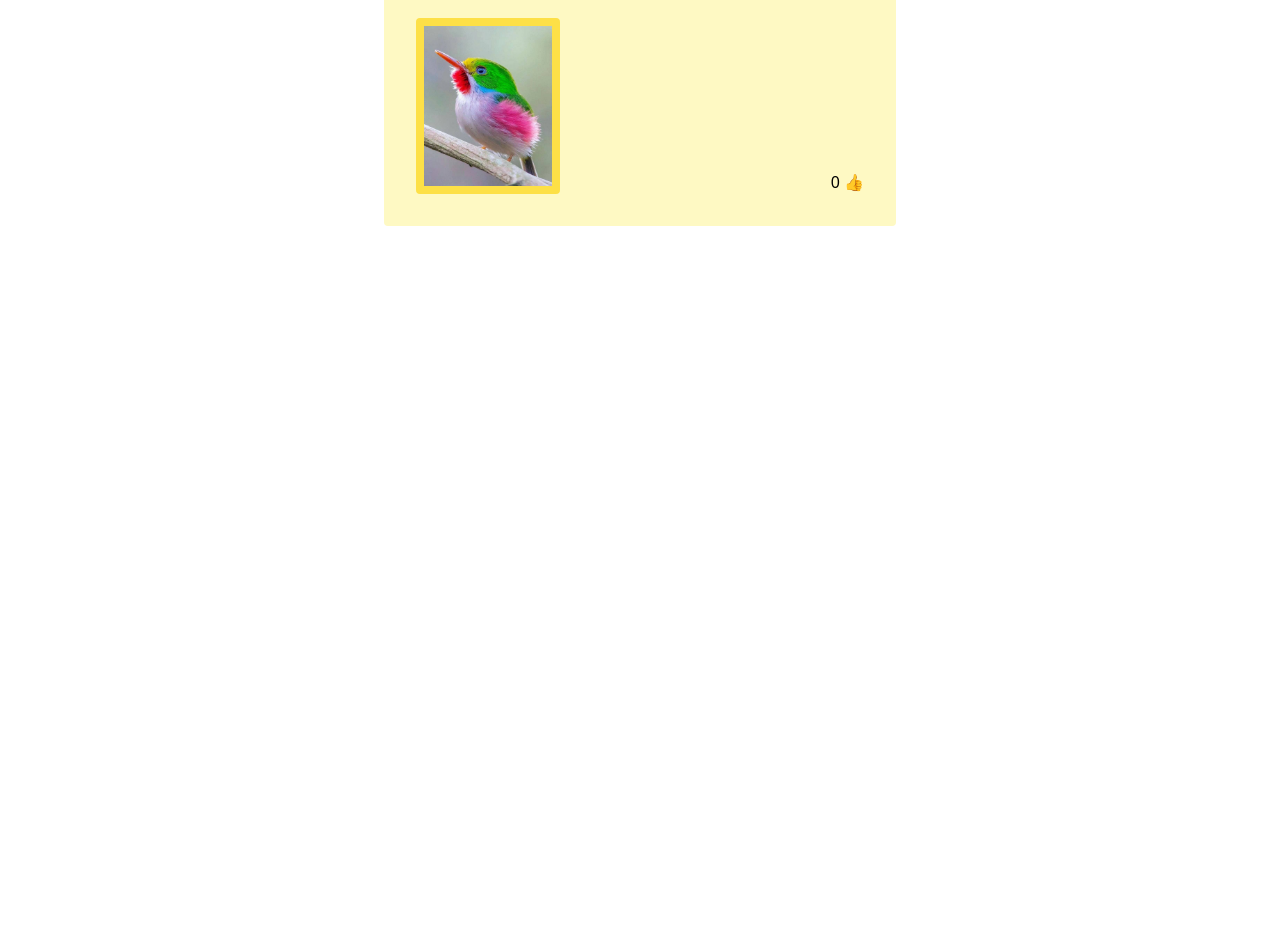
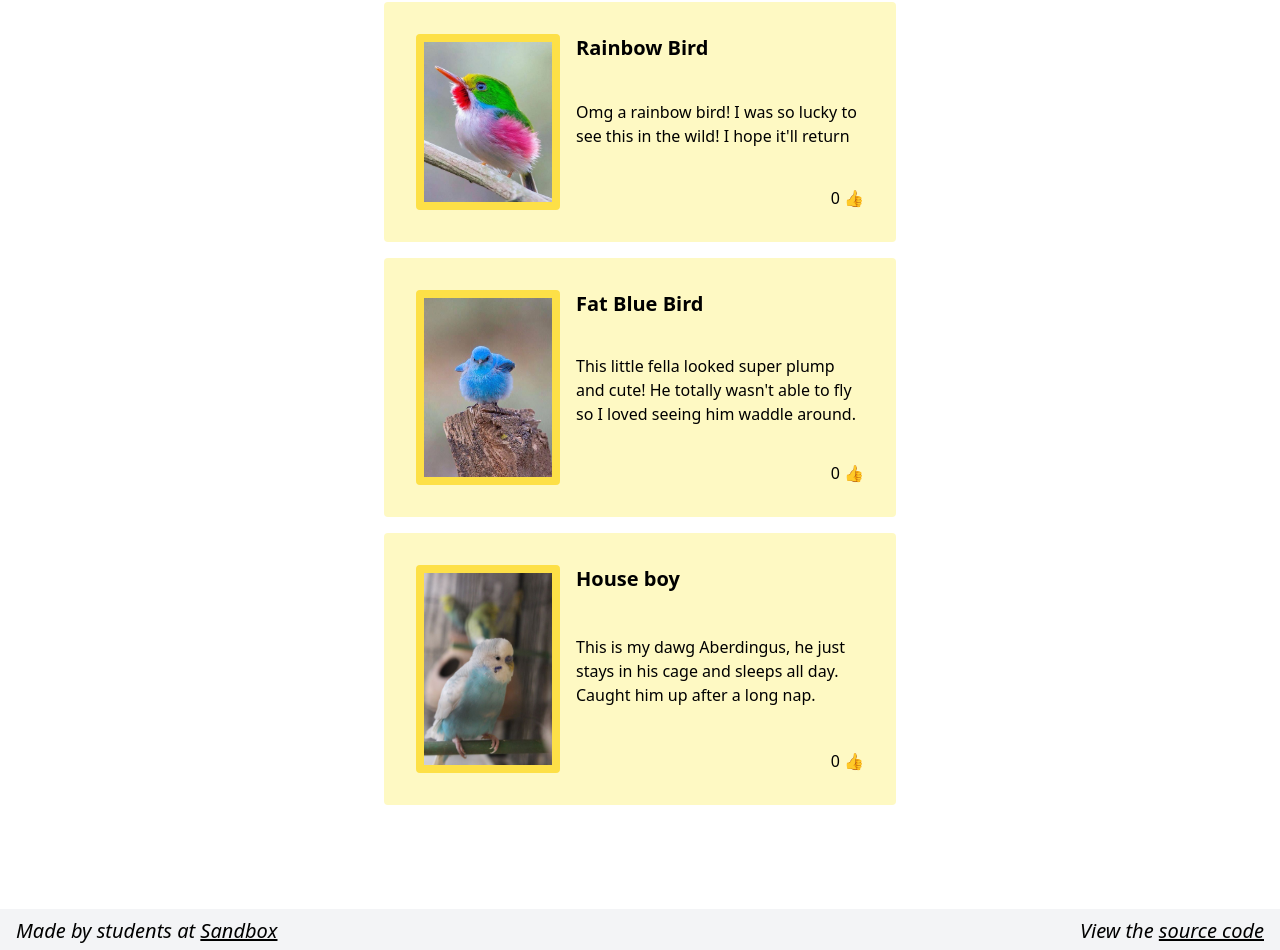
Before and after one commit to banushi-a/f24-frontend-workshop, a React (Vite) app: page / in a window 1280 px wide. Shown: the part 170-1120 px from the top of the page. Before the commit the page ends 852 px from the top, so only its background shows below. Built offline with nearby package versions, Linux system fonts and the light colour scheme.

Commit message:
My Solution

```diff
--- a/src/App.tsx
+++ b/src/App.tsx
@@ -1,5 +1,10 @@
 import BirdPreview from "./components/BirdPreview";
+import Footer from "./components/Footer";
+import Header from "./components/Header";
+
 import Bird1 from "./images/bird1.jpg";
+import Bird2 from "./images/bird2.jpg";
+import Bird3 from "./images/bird3.jpg";
 
 const App = () => {
   /* NOTE:
@@ -8,21 +13,39 @@ const App = () => {
       API which returns some JSON data that we can then parse and use in
       our apps.
   */
-  const posts = [<BirdPreview imageSrc={Bird1} />];
+  const posts = [
+    <BirdPreview
+      imageSrc={Bird1}
+      title={"Rainbow Bird"}
+      desription={
+        "Omg a rainbow bird! I was so lucky to see this in the wild! I hope it'll return"
+      }
+    />,
+    <BirdPreview
+      imageSrc={Bird2}
+      title={"Fat Blue Bird"}
+      desription={
+        "This little fella looked super plump and cute! He totally wasn't able to fly so I loved seeing him waddle around."
+      }
+    />,
+    <BirdPreview
+      imageSrc={Bird3}
+      title={"House boy"}
+      desription={
+        "This is my dawg Aberdingus, he just stays in his cage and sleeps all day. Caught him up after a long nap."
+      }
+    />,
+  ];
 
   return (
     <>
-      <header className="bg-yellow-100 w-screen py-2 px-4">
-        <ul className="text-xl flex justify-between items-center">
-          <li className="text-green-700 text-3xl font-bold">🐣 Chirper</li>
-          <li>{/* TODO: Link here */}</li>
-        </ul>
-      </header>
+      <Header />
       <main className="flex min-h-screen flex-col items-center justify-between p-24">
         {posts.map((post) => {
           return <div>{post}</div>;
         })}
       </main>
+      <Footer />
     </>
   );
 };
--- a/src/components/BirdPreview.tsx
+++ b/src/components/BirdPreview.tsx
@@ -1,3 +1,5 @@
+import { useState } from "react";
+
 type BirdPreviewProps = {
   title: string;
   desription: string;
@@ -9,6 +11,10 @@ const BirdPreview = ({
   desription,
   imageSrc,
 }: BirdPreviewProps): JSX.Element => {
+  const [likes, setLikes] = useState<number>(0);
+
+  const handleClick = () => setLikes((likes) => likes + 1);
+
   return (
     <div className="flex bg-yellow-100 p-8 m-2 rounded text-black">
       <img
@@ -22,7 +28,7 @@ const BirdPreview = ({
         <h2 className="text-xl font-bold">{title}</h2>
         <p>{desription}</p>
         <div className="text-right">
-          <button>0 👍</button> {/* TODO */}
+          <button onClick={handleClick}>{likes} 👍</button>
         </div>
       </div>
     </div>
--- /dev/null
+++ b/src/components/Footer.tsx
@@ -0,0 +1,32 @@
+const Footer = () => {
+  return (
+    <footer className="bg-gray-100 w-screen py-2 px-4">
+      <ul className="text-xl flex justify-between items-center">
+        <li className="text-black-700 text-xl italic">
+          Made by students at{" "}
+          <a
+            className="underline"
+            href="https://www.sandboxnu.com/"
+            target="_blank"
+          >
+            {/* target="_blank" redirects to a new tab*/}
+            Sandbox
+          </a>
+        </li>
+        <li className="text-black-700 text-xl italic">
+          View the{" "}
+          <a
+            className="underline"
+            href="https://github.com/banushi-a/f24-frontend-workshop"
+            target="_blank"
+          >
+            {/* target="_blank" redirects to a new tab*/}
+            source code
+          </a>
+        </li>
+      </ul>
+    </footer>
+  );
+};
+
+export default Footer;
--- /dev/null
+++ b/src/components/Header.tsx
@@ -0,0 +1,11 @@
+const Header = () => {
+  return (
+    <header className="bg-yellow-100 w-screen p-4">
+      <ul className="text-xl flex justify-between items-center">
+        <li className="text-black-700 text-3xl font-bold">🐣 Chirper</li>
+      </ul>
+    </header>
+  );
+};
+
+export default Header;
```
